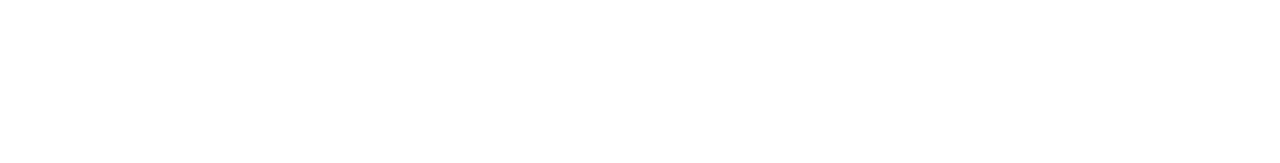
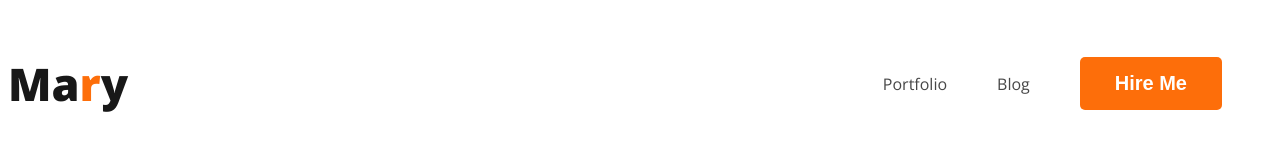
Before and after one commit to arafathossain2003169/web-developer-portfolio-module-5, a plain HTML site: page index.html in a window 1280 px wide. Drawn offline with nearby package versions, Linux system fonts and the light colour scheme.

Commit message:
Navbar initialized

```diff
--- a/index.html
+++ b/index.html
@@ -5,11 +5,22 @@
     <meta charset="UTF-8">
     <meta name="viewport" content="width=device-width, initial-scale=1.0">
     <title>Web Developer Portfolio</title>
+    <link rel="preconnect" href="https://fonts.googleapis.com">
+    <link rel="preconnect" href="https://fonts.gstatic.com" crossorigin>
+    <link href="https://fonts.googleapis.com/css2?family=Open+Sans:ital,wght@0,300..800;1,300..800&display=swap" rel="stylesheet">
+    <link rel="stylesheet" href="styles/portfolio.css">
 </head>
 
 <body>
     <header>
-
+        <nav>
+            <h3 class="nav-title">Ma<span class="text-primary">r</span>y</h3>
+            <ul>
+                <li><a href="">Portfolio</a></li>
+                <li><a href="">Blog</a></li>
+                <li><a href=""><button class="btn-primary">Hire Me</button></a></li>
+            </ul>
+        </nav>
     </header>
     <main>
 
--- /dev/null
+++ b/styles/portfolio.css
@@ -0,0 +1,50 @@
+/* Common shared styles */
+
+body {
+    font-family: 'Lato', sans-serif;
+    font-family: "Open Sans", sans-serif;
+}
+
+.text-primary {
+    color: #FD6E0A;
+}
+
+.btn-primary {
+    background-color: #FD6E0A;
+    border-radius: 5px;
+    border: 0;
+    color: white;
+    font-size: 20px;
+    font-weight: 700;
+    padding: 15px 35px;
+}
+
+
+/* Nav related styles */
+
+nav {
+    display: flex;
+    justify-content: space-between;
+    align-items: center;
+}
+
+.nav-title {
+    color: #181818;
+    font-size: 45px;
+    font-weight: 800;
+}
+
+nav>ul {
+    display: flex;
+    align-items: center;
+}
+
+nav li {
+    list-style: none;
+    margin-right: 50px;
+}
+
+nav a {
+    text-decoration: none;
+    color: #474747;
+}
```
